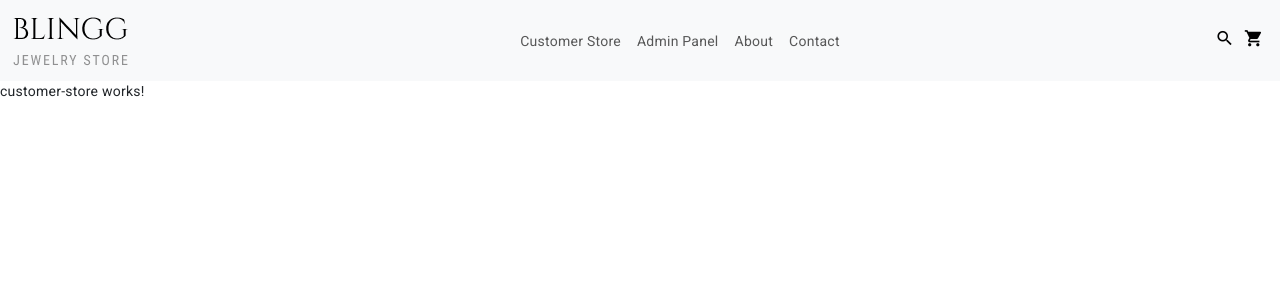
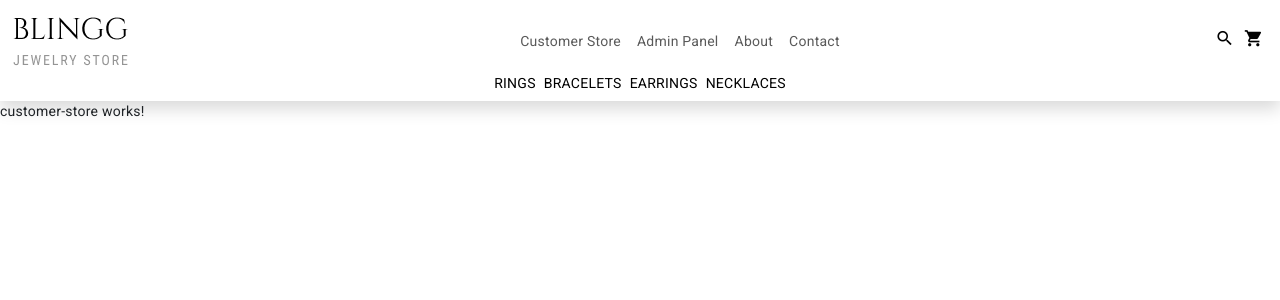
Before and after one commit to Rohitjangid17/blingg-jewellery-bigcat-theme, an Angular app: page / in a window 1280 px wide. Shown: the top 300 px of the page. Built offline with nearby package versions, Linux system fonts and the light colour scheme.

Commit message:
add category panel

```diff
--- a/src/app/layout/navbar/category-panel/category-panel.component.html
+++ b/src/app/layout/navbar/category-panel/category-panel.component.html
@@ -1 +1,5 @@
-<p>category-panel works!</p>
+<div class="d-flex gap-2 flex-wrap justify-content-center">
+    <ng-container *ngFor="let category of allCategory">
+        <div class="category-name">{{category.categoryName |uppercase}}</div>
+    </ng-container>
+</div>
--- a/src/app/layout/navbar/category-panel/category-panel.component.scss
+++ b/src/app/layout/navbar/category-panel/category-panel.component.scss
@@ -0,0 +1,10 @@
+.category-name {
+    font-size: 14px;
+    color: black;
+    cursor: pointer;
+}
+
+.category-name:hover {
+    color: #A86E3B;
+    transition: all 0.2s ease;
+}
--- a/src/app/layout/navbar/category-panel/category-panel.component.ts
+++ b/src/app/layout/navbar/category-panel/category-panel.component.ts
@@ -6,5 +6,26 @@ import { Component } from '@angular/core';
   styleUrls: ['./category-panel.component.scss']
 })
 export class CategoryPanelComponent {
+  allCategory: { id: number, categoryName: string }[] = [];
 
+  ngOnInit(): void {
+    this.allCategory = [
+      {
+        id: 1,
+        categoryName: "rings"
+      },
+      {
+        id: 2,
+        categoryName: "bracelets"
+      },
+      {
+        id: 3,
+        categoryName: "earrings"
+      },
+      {
+        id: 4,
+        categoryName: "necklaces"
+      },
+    ]
+  }
 }
--- a/src/app/layout/navbar/navbar.component.html
+++ b/src/app/layout/navbar/navbar.component.html
@@ -1,4 +1,4 @@
-<nav class="navbar navbar-expand-lg bg-body-tertiary">
+<nav class="navbar navbar-expand-lg d-flex flex-column bg-white shadow">
     <div class="container-fluid">
         <a class="navbar-brand" routerLink="customer-store">
             <img src="../../../assets/images/logo/blingg-logo-regular.png" class="img-fluid object-fit-cover"
@@ -34,4 +34,6 @@
             </div>
         </div>
     </div>
+
+    <app-category-panel></app-category-panel>
 </nav>
```
